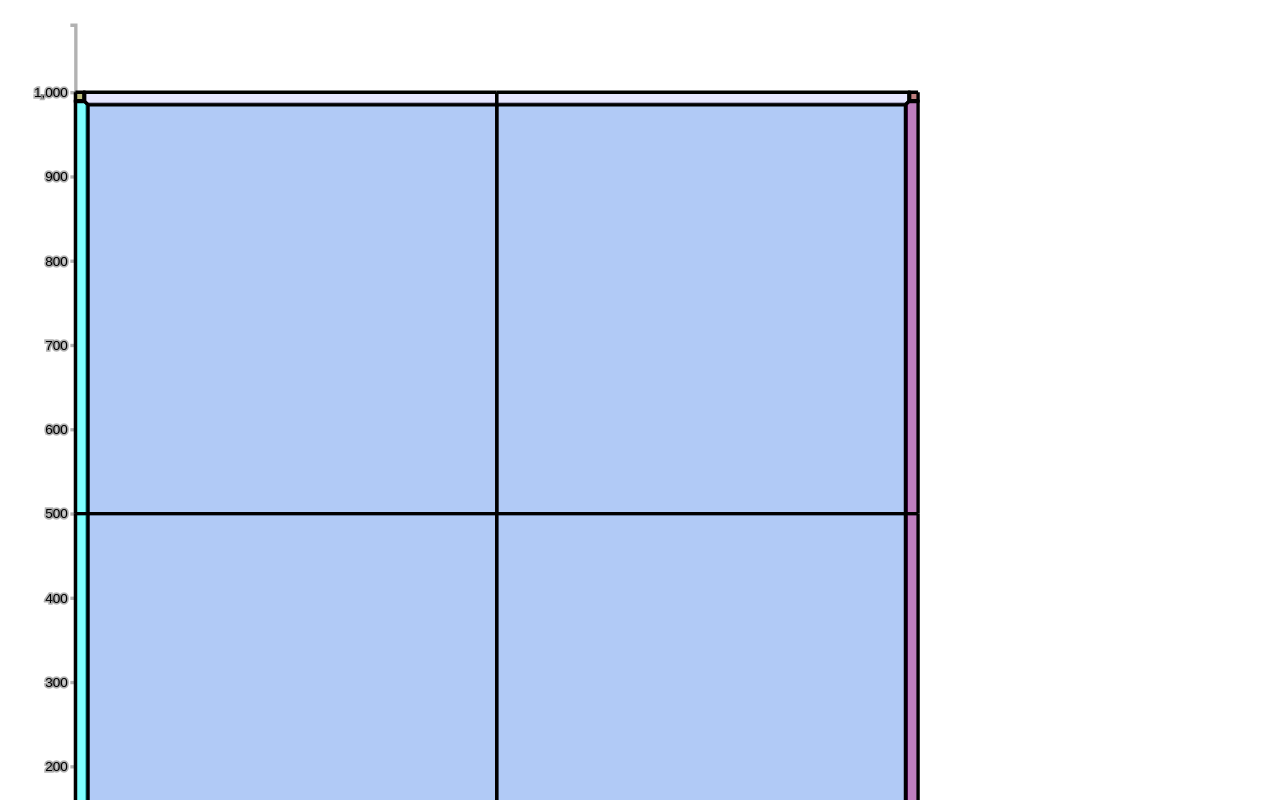
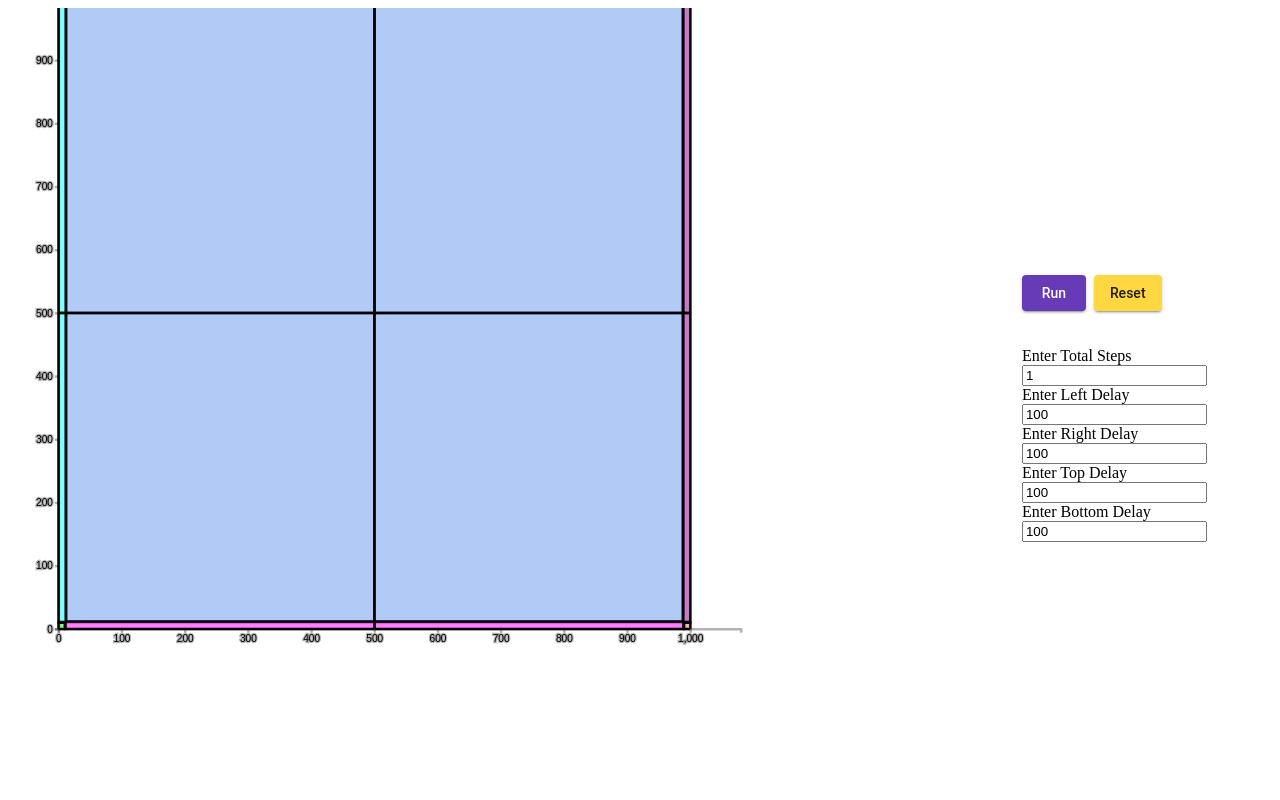
Before and after one commit to ahammouda/2DNoiseToleranceDemo, an Angular app: page / in a window 1280 px wide. Shown: the top 800 px of the page. Built offline with nearby package versions, Linux system fonts and the light colour scheme.

Commit message:
Added controls for simulation into the mix

```diff
--- a/package.json
+++ b/package.json
@@ -12,10 +12,12 @@
   "private": true,
   "dependencies": {
     "@angular/animations": "~9.1.11",
+    "@angular/cdk": "^9.2.4",
     "@angular/common": "~9.1.11",
     "@angular/compiler": "~9.1.11",
     "@angular/core": "~9.1.11",
     "@angular/forms": "~9.1.11",
+    "@angular/material": "^9.2.4",
     "@angular/platform-browser": "~9.1.11",
     "@angular/platform-browser-dynamic": "~9.1.11",
     "@angular/router": "~9.1.11",
--- a/src/app/app.component.css
+++ b/src/app/app.component.css
@@ -0,0 +1,8 @@
+.example-button-row {
+  display: table-cell;
+}
+
+.example-button-row button {
+  display: table-cell;
+  margin-right: 8px;
+}
--- a/src/app/app.component.html
+++ b/src/app/app.component.html
@@ -1,3 +1,41 @@
-<div id="main">
-  <svg viewBox="0 0 1500 1500"></svg>
-</div>
+<mat-grid-list cols="4" rowHeight="800">
+  <mat-grid-tile [colspan]="3">
+
+    <svg viewBox="0 0 1500 1500"></svg>
+
+  </mat-grid-tile>
+  <mat-grid-tile [colspan]="1">
+
+    <div [formGroup]="controls">
+      <div class="example-button-row">
+
+        <button mat-raised-button color="primary" (click)="step()">Run</button>
+        <button mat-raised-button color="accent" (click)="reset()">Reset</button>
+      </div>
+      <br>
+      <br>
+
+      <label for="totalSteps">Enter Total Steps</label><br>
+      <input type="number" id="totalSteps" formControlName="totalSteps">
+
+      <div formGroupName="interrupts">
+
+        <label for="leftSteps">Enter Left Delay</label><br>
+        <input type="number" id="leftSteps" formControlName="leftSteps"><br>
+
+        <label for="rightSteps">Enter Right Delay</label><br>
+        <input type="number" id="rightSteps" formControlName="rightSteps"><br>
+
+        <label for="topSteps">Enter Top Delay</label><br>
+        <input type="number" id="topSteps" formControlName="topSteps"><br>
+
+        <label for="bottomSteps">Enter Bottom Delay</label><br>
+        <input type="number" id="bottomSteps" formControlName="bottomSteps">
+
+      </div>
+
+    </div>
+
+  </mat-grid-tile>
+
+</mat-grid-list>
--- a/src/app/app.component.ts
+++ b/src/app/app.component.ts
@@ -1,13 +1,11 @@
 import { Component, OnInit } from '@angular/core';
+import { FormGroup, FormControl, Validators } from '@angular/forms';
 
 import * as d3 from 'd3';
 import * as math from 'mathjs';
 import * as utils from './utils';
 import { R, vf, regionColors } from './consts';
-import { ɵangular_packages_platform_browser_dynamic_platform_browser_dynamic_a } from '@angular/platform-browser-dynamic';
 
-const XI = 0;
-const YI = 1;
 const RADIUS = 5;
 
 enum DIMENSION {
@@ -50,28 +48,59 @@ export class AppComponent implements OnInit {
   U: Array<Array<Array<number>>>;
   DELTA: Array<Array<number>>;
 
+  currentStep = 0;
+  priorSteps = 0;
+
+  controls = new FormGroup({
+    interrupts: new FormGroup({
+      leftSteps: new FormControl(100, [Validators.min(0)]),
+      rightSteps: new FormControl(100, [Validators.min(0)]),
+      topSteps: new FormControl(100, [Validators.min(0)]),
+      bottomSteps: new FormControl(100, [Validators.min(0)]),
+    }),
+    totalSteps: new FormControl(1, [Validators.required, Validators.min(1)])
+  });
+
   constructor() { }
 
   ngOnInit(): void {
-    const nsteps = 1000;
-    // for (let i = 0; i <= nsteps; i++) {
-    //   this.calculateStateAndDraw(i, [10, 50]);
+    console.log(this.controls);
+    this.step();
+  }
 
-    // }
+  reset(): void {
+    // Reset form values in addition to initializing the state
+    this.xl = 1; this.yl = 1; this.xr = this.B1p1 - 1; this.yr = this.B2p1 - 1;
+    this.dll = 0; this.dlr = 0; this.drr = 0; this.drl = 0;
+    this.controls.setValue({
+      interrupts: {
+        leftSteps: 0,
+        rightSteps: 0,
+        topSteps: 0,
+        bottomSteps: 0
+      },
+      totalSteps: 1000
+    });
+    this.currentStep = 0;
+    this.priorSteps = 0;
+  }
 
-    let i = 0;                  //  set your counter to 1
+  step(): void {
+    this.priorSteps = this.currentStep;
+    const nsteps: number = this.controls.get('totalSteps').value + this.currentStep;
+    const stateLoop = () => {
+      setTimeout(() => {
+          this.calculateStateAndDraw(this.currentStep, [10, 50]);
+          this.currentStep++;
+          if (this.currentStep <= nsteps ) {
+            stateLoop();
+          }
+        },
+        1000 // 1 second timeout
+      );
+    };
+    stateLoop();
 
-    const myLoop = () => {         //  create a loop function
-      setTimeout(() => {   //  call a 3s setTimeout when the loop is called
-
-        this.calculateStateAndDraw(i, [10, 50]);
-        i++;                    //  increment the counter
-        if (i <= nsteps) {           //  if the counter < 10, call the loop function
-          myLoop();             //  ..  again which will trigger another
-          }                       //  ..  setTimeout()
-        }, 1000);
-    };
-    myLoop();                   //  start the loop
   }
 
   updateState(a: math.matrix): void {
@@ -111,7 +140,39 @@ export class AppComponent implements OnInit {
     }
   }
 
-  calculateStateAndDraw(curStep: number, [lowTs, highTs]: [number, number]): void {
+  conditionallyUpdateState(a: math.matrix): void {
+    const leftDelay = this.controls.get('interrupts.leftSteps').value;
+    const rightDelay = this.controls.get('interrupts.rightSteps').value;
+    const topDelay = this.controls.get('interrupts.topSteps').value;
+    const bottomDelay = this.controls.get('interrupts.bottomSteps').value;
+
+    const isLeft = (this.currentStep -  this.priorSteps)  < leftDelay;
+    const isRight = (this.currentStep -  this.priorSteps)  < rightDelay;
+    const isTop = (this.currentStep -  this.priorSteps)  < topDelay;
+    const isBottom = (this.currentStep -  this.priorSteps)  < bottomDelay;
+
+    if ( this.eX(a) === -1  && isLeft) {
+      console.log(`DELAY ${utils.pprinta(a)}`);
+    } else if ( this.eX(a) === 1  && isRight ) {
+      console.log(`DELAY ${utils.pprinta(a)}`);
+
+    } else if ( this.eY(a) === 1  && isTop ) {
+      console.log(`DELAY ${utils.pprinta(a)}`);
+
+    } else if ( this.eY(a) === -1  && isBottom ) {
+      console.log(`DELAY ${utils.pprinta(a)}`);
+
+    } else {
+      this.updateState(a);
+    }
+  }
+
+  /**
+   * TODO: remove unused params
+   * @param currentStep - current step being run in the outer simulation
+   * @param [lowTs, highTs] - likely deprecated
+   */
+  calculateStateAndDraw(currentStep: number, [lowTs, highTs]: [number, number]): void {
     this.P = [
       [[this.xl, this.yl], [this.xr, this.yl]],
       [[this.xl, this.yr], [this.xr, this.yr]],
@@ -150,13 +211,9 @@ export class AppComponent implements OnInit {
 
       }); // End THETA loop
 
-      if ( this.eX(a) === 0 && this.eY(a) === 0 ) {
-        this.updateState(a);
-      } else {
-        if (curStep < lowTs && curStep > highTs) {
-          this.updateState(a);
-        }
-      }
+      // Conditionally update state according to formConrols interrupt settings, etc
+      this.conditionallyUpdateState(a);
+
       this.P = [
         [[this.xl, this.yl], [this.xr, this.yl]],
         [[this.xl, this.yr], [this.xr, this.yr]],
--- a/src/styles.css
+++ b/src/styles.css
@@ -1 +1,2 @@
 /* You can add global styles to this file, and also import other style files */
+@import '@angular/material/prebuilt-themes/deeppurple-amber.css';
```
Also changed, not shown: src/app/app.module.ts (+8 -1 lines), 1 other file (tests, documents, lock files or other folders).
